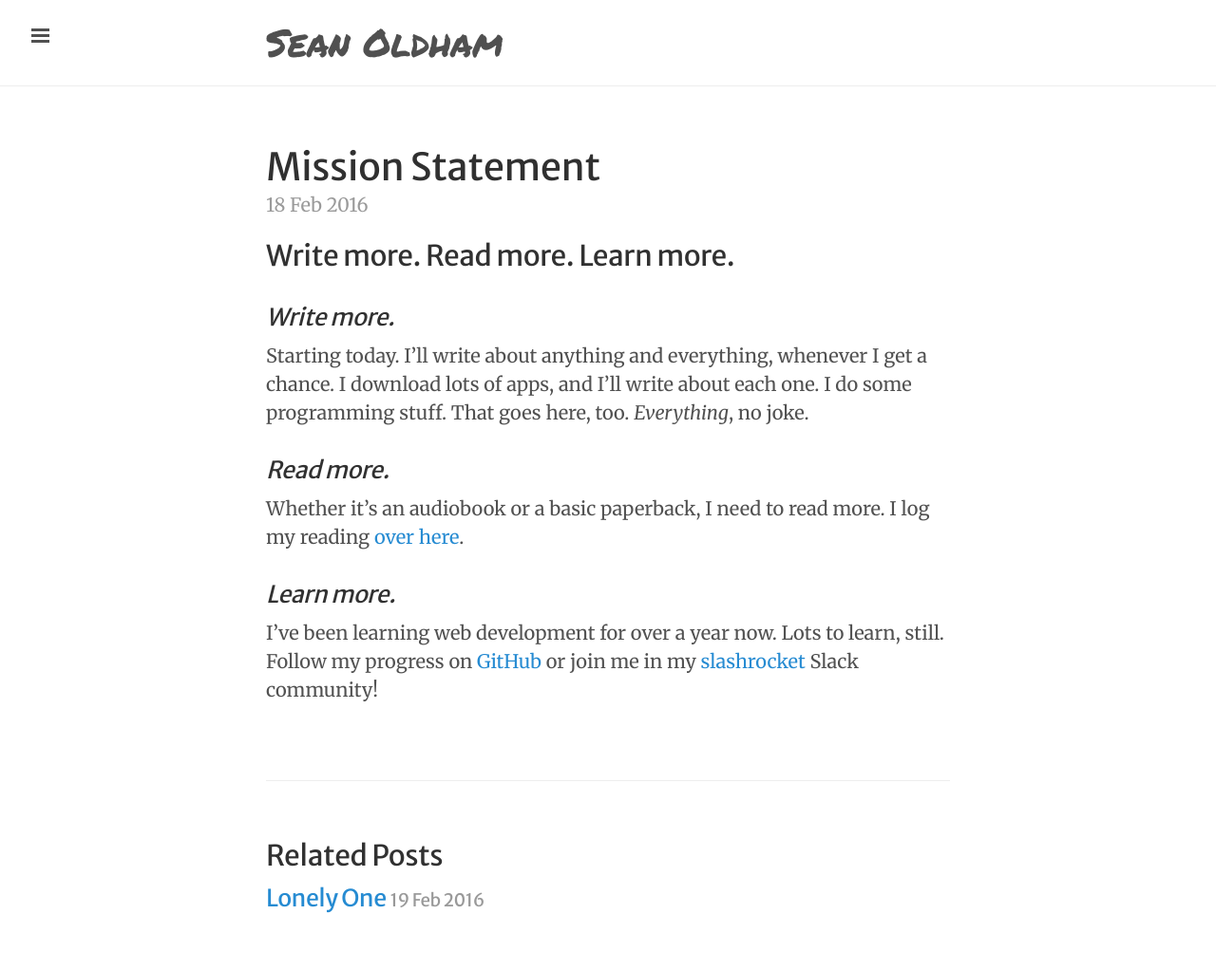
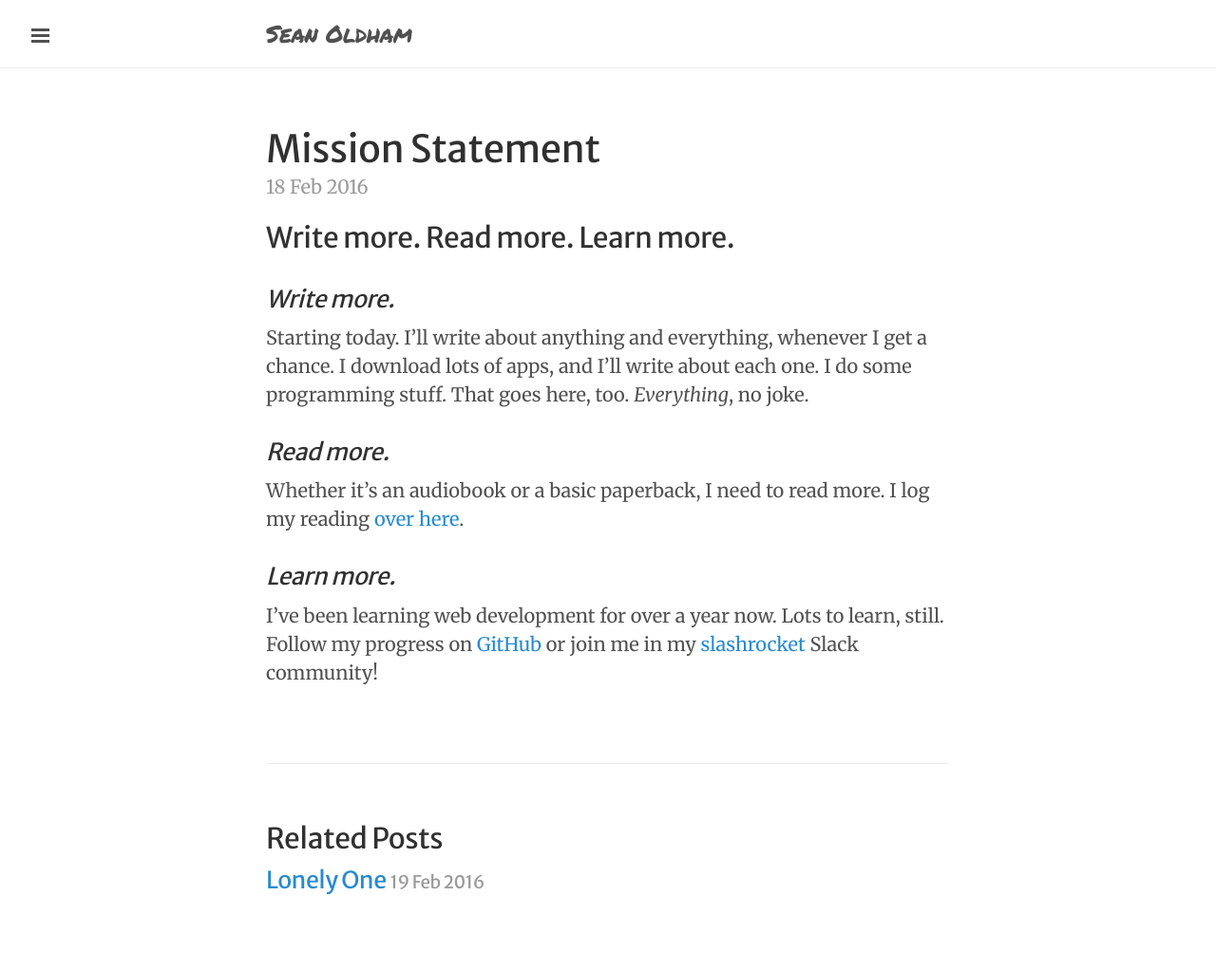
Before and after one commit to seanoldham/seanosaur.github.io, a Jekyll site: the page built from _posts/2016-02-18-mission-statement.markdown, in a window 1280 px wide. Shown: the whole page at 95% size. Built offline with Jekyll 4.4.1, drawn with Linux system fonts in a browser that asks for light colours.

Commit message:
Update default.html

```diff
--- a/_layouts/default.html
+++ b/_layouts/default.html
@@ -12,10 +12,10 @@
     <div class="wrap">
       <div class="masthead">
         <div class="container">
-          <h1 class="masthead-title">
+          <h3 class="masthead-title">
             <a href="/" title="Home">{{ site.title }}</a>
             <small>{{ site.tagline }}</small>
-          </h1>
+          </h3>
         </div>
       </div>
 
```
